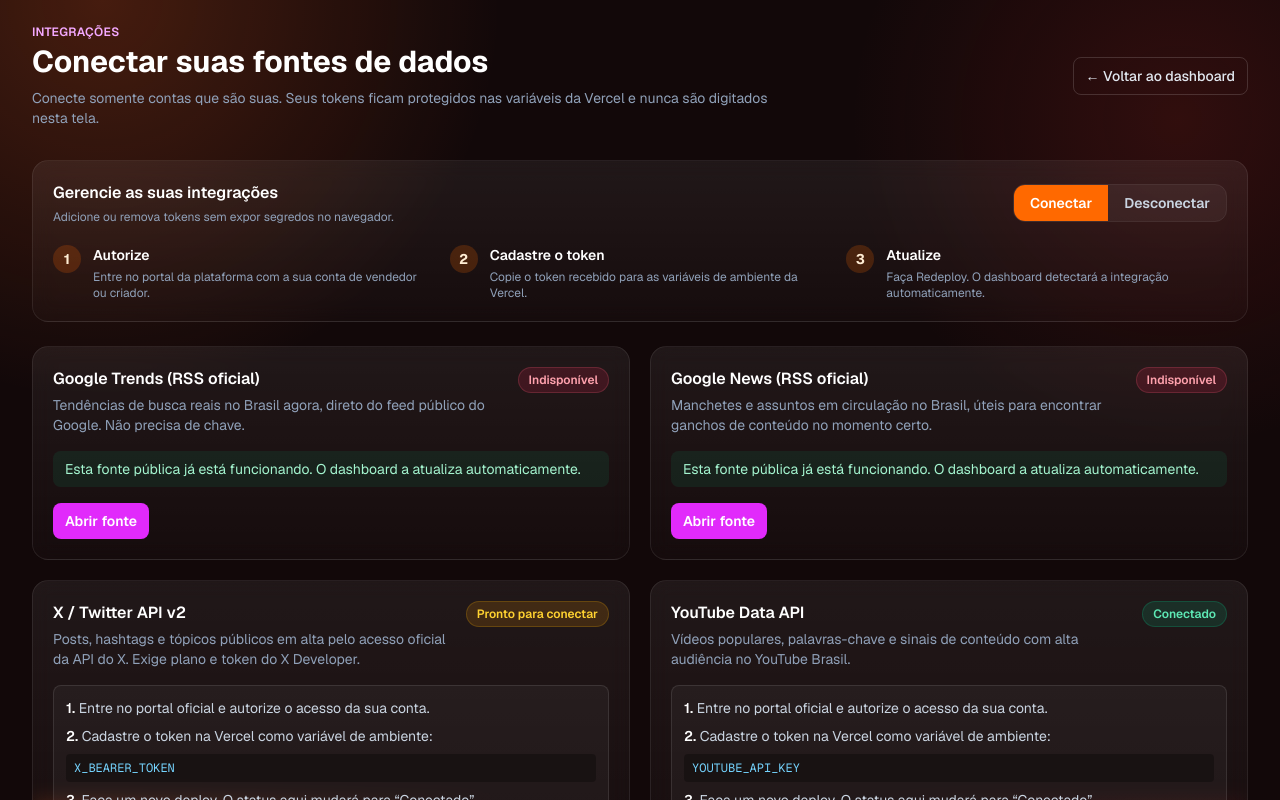
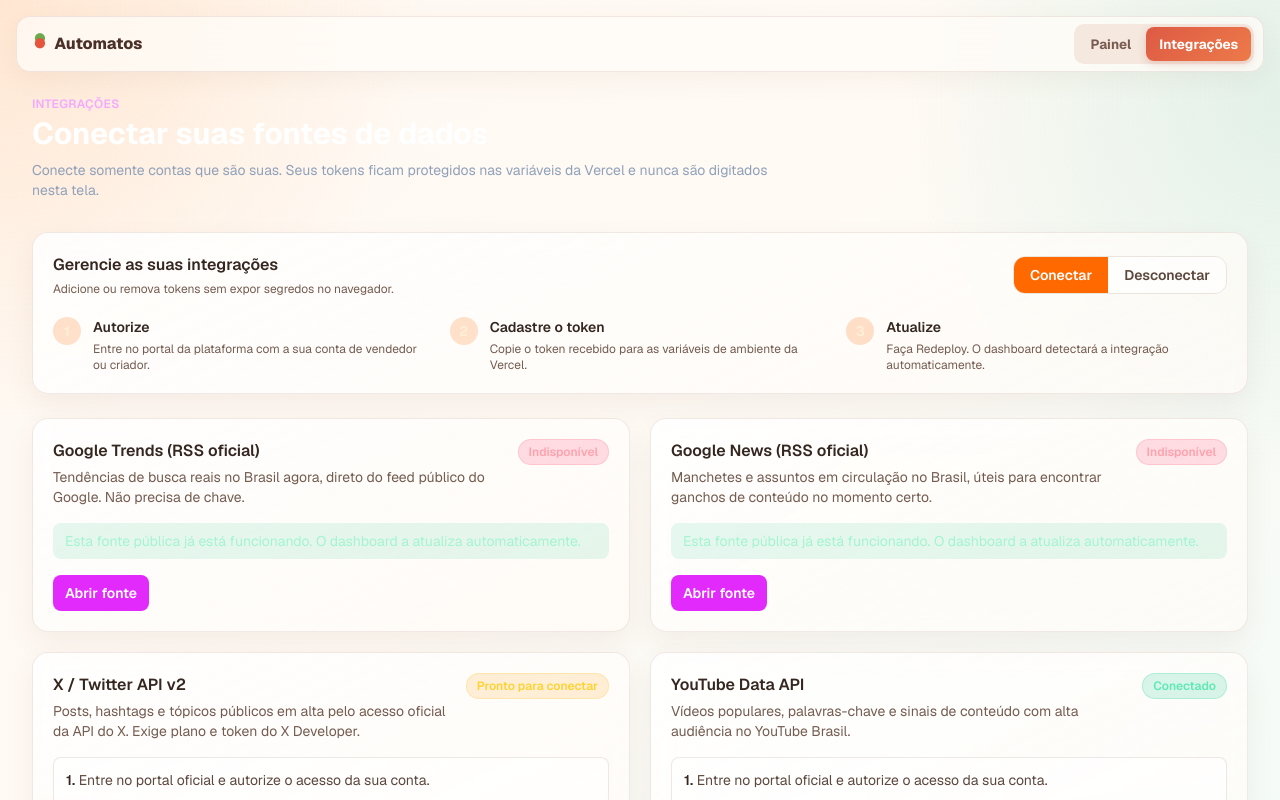
Before and after one commit to egnear/selltrend-dash, a Next.js app: page /conexoes in a window 1280 px wide. Shown: the top 800 px of the page. Built offline with nearby package versions, Linux system fonts and the light colour scheme; no server answers.

Commit message:
Refresh Automatos visual system and page switcher

```diff
--- a/src/app/conexoes/page.tsx
+++ b/src/app/conexoes/page.tsx
@@ -1,6 +1,5 @@
 "use client";
 
-import Link from "next/link";
 import { useEffect, useState } from "react";
 import type { DataSourceInfo, DashboardSummary } from "@/lib/types";
 
@@ -131,9 +130,6 @@
             Conecte somente contas que são suas. Seus tokens ficam protegidos nas variáveis da Vercel e nunca são digitados nesta tela.
           </p>
         </div>
-        <Link href="/" className="rounded-lg border border-white/15 px-3 py-2 text-sm font-medium text-slate-200 hover:bg-white/10 transition-colors">
-          ← Voltar ao dashboard
-        </Link>
       </div>
 
       <section className="glass-card rounded-2xl p-5 mb-6">
--- a/src/app/globals.css
+++ b/src/app/globals.css
@@ -1,8 +1,8 @@
 @import "tailwindcss";
 
 :root {
-  --background: #120809;
-  --foreground: #eef1f8;
+  --background: #fff8f2;
+  --foreground: #2c2421;
 }
 
 @theme inline {
@@ -14,9 +14,9 @@
 
 body {
   background:
-    radial-gradient(circle at 8% 0%, rgba(255, 100, 35, 0.22) 0%, transparent 28%),
-    radial-gradient(circle at 92% 15%, rgba(190, 40, 35, 0.18) 0%, transparent 24%),
-    #120809;
+    radial-gradient(circle at 0% 0%, rgba(255, 193, 141, 0.32) 0%, transparent 28%),
+    radial-gradient(circle at 100% 12%, rgba(174, 221, 204, 0.32) 0%, transparent 26%),
+    linear-gradient(135deg, #fff8f2 0%, #fffaf4 48%, #f5fbf7 100%);
   color: var(--foreground);
   font-family: var(--font-sans), Arial, Helvetica, sans-serif;
   min-height: 100vh;
@@ -27,7 +27,7 @@
   height: 8px;
 }
 ::-webkit-scrollbar-thumb {
-  background: #2a2d45;
+  background: #d7aaa0;
   border-radius: 8px;
 }
 ::-webkit-scrollbar-track {
@@ -35,16 +35,87 @@
 }
 
 .glass-card {
-  background: linear-gradient(180deg, rgba(255, 255, 255, 0.065), rgba(255, 255, 255, 0.02));
-  border: 1px solid rgba(255, 255, 255, 0.08);
+  background: linear-gradient(155deg, rgba(255, 255, 255, 0.86), rgba(255, 251, 246, 0.72));
+  border: 1px solid rgba(139, 85, 71, 0.12);
   backdrop-filter: blur(10px);
+  box-shadow: 0 12px 28px rgba(116, 77, 59, 0.07);
 }
+
+/* Existing data widgets share dark-theme utilities; keep their information readable on the new light surface. */
+.glass-card .text-white { color: #352720; }
+.glass-card .text-slate-100,
+.glass-card .text-slate-200 { color: #44342d; }
+.glass-card .text-slate-300 { color: #5c473d; }
+.glass-card .text-slate-400 { color: #745c50; }
+.glass-card .text-slate-500 { color: #8a6d60; }
+.glass-card [class*="border-white"] { border-color: rgba(121, 80, 62, 0.13); }
+.glass-card [class*="bg-white/"] { background-color: rgba(255, 255, 255, 0.58); }
+.glass-card select { color: #44342d; background-color: rgba(255, 255, 255, 0.78); }
+.glass-card select option { color: #44342d; background: #fffaf5; }
+.glass-card [class*="bg-fuchsia"].text-white,
+.glass-card [class*="bg-orange"].text-white,
+.glass-card [class*="bg-rose"].text-white { color: #fff; }
+
+.app-nav {
+  width: min(1400px, calc(100% - 2rem));
+  margin: 1rem auto 0;
+  min-height: 52px;
+  display: flex;
+  align-items: center;
+  justify-content: space-between;
+  gap: 1rem;
+  padding: 0.45rem 0.55rem 0.45rem 1rem;
+  border: 1px solid rgba(139, 85, 71, 0.12);
+  border-radius: 14px;
+  background: rgba(255, 253, 249, 0.74);
+  box-shadow: 0 8px 24px rgba(116, 77, 59, 0.06);
+  backdrop-filter: blur(12px);
+}
+
+.app-nav-brand {
+  display: inline-flex;
+  align-items: center;
+  gap: 0.45rem;
+  color: #4b3028;
+  font-weight: 750;
+  text-decoration: none;
+}
+
+.app-nav-tomato {
+  color: #e7543e;
+  font-size: 1.45rem;
+  line-height: 0;
+  text-shadow: 0 -5px 0 #6ea84d;
+  animation: tomato-pulse 4s ease-in-out infinite;
+}
+
+.page-switch {
+  display: flex;
+  gap: 0.15rem;
+  padding: 0.2rem;
+  border-radius: 10px;
+  background: #f4e8df;
+}
+
+.page-switch-link {
+  color: #7a5b50;
+  border-radius: 8px;
+  padding: 0.42rem 0.8rem;
+  font-size: 0.84rem;
+  font-weight: 650;
+  text-decoration: none;
+  transition: color 180ms ease, background 180ms ease, transform 180ms ease, box-shadow 180ms ease;
+}
+
+.page-switch-link:hover { color: #492f27; transform: translateY(-1px); }
+.page-switch-link-active { color: #fff; background: linear-gradient(135deg, #dd5a44, #ed7a49); box-shadow: 0 3px 8px rgba(194, 71, 53, 0.22); }
 
 .automatos-header {
   position: relative;
   overflow: hidden;
-  border: 1px solid rgba(255, 139, 72, 0.25);
-  background: linear-gradient(110deg, rgba(173, 34, 24, 0.42), rgba(86, 20, 19, 0.42) 48%, rgba(26, 13, 14, 0.6));
+  border: 1px solid rgba(221, 101, 73, 0.26);
+  background: linear-gradient(110deg, #d95a43 0%, #e77a4c 48%, #e8956a 100%);
+  box-shadow: 0 14px 32px rgba(181, 78, 54, 0.16);
 }
 
 .automatos-header::after {
@@ -52,7 +123,7 @@
   position: absolute;
   right: -12px;
   bottom: -24px;
-  color: rgba(255, 192, 148, 0.11);
+  color: rgba(255, 239, 217, 0.2);
   font-size: 112px;
   letter-spacing: 8px;
   transform: rotate(-12deg);
@@ -69,6 +140,12 @@
   box-shadow: inset -7px -8px 10px rgba(91, 13, 14, 0.35), 0 12px 24px rgba(255, 69, 40, 0.22);
   animation: tomato-pulse 4s ease-in-out infinite;
 }
+
+.dashboard-reveal {
+  animation: dashboard-reveal 540ms both cubic-bezier(0.2, 0.8, 0.2, 1);
+}
+.dashboard-reveal-delay-1 { animation-delay: 80ms; }
+.dashboard-reveal-delay-2 { animation-delay: 160ms; }
 
 .tomato-leaf {
   position: absolute;
@@ -94,7 +171,13 @@
 @keyframes gear-spin { to { transform: rotate(360deg); } }
 @keyframes gear-drift { to { transform: rotate(348deg); } }
 @keyframes tomato-pulse { 50% { transform: translateY(-2px) scale(1.025); } }
+@keyframes dashboard-reveal { from { opacity: 0; transform: translateY(10px); } to { opacity: 1; transform: translateY(0); } }
 
 @media (prefers-reduced-motion: reduce) {
   *, *::before, *::after { animation-duration: 0.01ms !important; animation-iteration-count: 1 !important; }
 }
+
+@media (max-width: 640px) {
+  .app-nav { width: calc(100% - 1.5rem); margin-top: 0.75rem; padding-left: 0.8rem; }
+  .page-switch-link { padding-inline: 0.65rem; }
+}
--- a/src/app/layout.tsx
+++ b/src/app/layout.tsx
@@ -1,5 +1,6 @@
 import type { Metadata } from "next";
 import { Geist, Geist_Mono } from "next/font/google";
+import { AppNavigation } from "@/components/AppNavigation";
 import "./globals.css";
 
 const geistSans = Geist({
@@ -24,7 +25,10 @@
       lang="pt-BR"
       className={`${geistSans.variable} ${geistMono.variable} h-full antialiased`}
     >
-      <body className="min-h-full flex flex-col">{children}</body>
+      <body className="min-h-full flex flex-col">
+        <AppNavigation />
+        {children}
+      </body>
     </html>
   );
 }
--- a/src/app/page.tsx
+++ b/src/app/page.tsx
@@ -1,6 +1,5 @@
 "use client";
 
-import Link from "next/link";
 import { useCallback, useEffect, useState } from "react";
 import { FiltersBar } from "@/components/FiltersBar";
 import { KpiCard } from "@/components/KpiCard";
@@ -59,9 +58,6 @@
             </p>
           </div>
         </div>
-        <Link href="/conexoes" className="rounded-lg border border-orange-300/35 bg-orange-400/15 px-3 py-2 text-sm font-semibold text-orange-100 hover:bg-orange-400/25 transition-colors">
-          Gerenciar integrações →
-        </Link>
       </header>
 
       <FiltersBar
@@ -80,7 +76,7 @@
 
       {summary ? (
         <>
-          <section className="grid grid-cols-2 md:grid-cols-4 gap-4">
+          <section className="dashboard-reveal grid grid-cols-2 md:grid-cols-4 gap-4">
             <KpiCard
               label="Volume de vendas (índice)"
               value={summary.kpis.totalSalesVolume.toLocaleString("pt-BR")}
@@ -107,14 +103,14 @@
             />
           </section>
 
-          <section className="grid grid-cols-1 lg:grid-cols-3 gap-6">
+          <section className="dashboard-reveal dashboard-reveal-delay-1 grid grid-cols-1 lg:grid-cols-3 gap-6">
             <div className="lg:col-span-2">
               <VolumeChart data={summary.timeline} />
             </div>
             <PlatformShareChart data={summary.platformShares} />
           </section>
 
-          <section className="grid grid-cols-1 lg:grid-cols-3 gap-6">
+          <section className="dashboard-reveal dashboard-reveal-delay-2 grid grid-cols-1 lg:grid-cols-3 gap-6">
             <div className="lg:col-span-2">
               <CategoryBarChart data={summary.categoryStats} />
             </div>
--- /dev/null
+++ b/src/components/AppNavigation.tsx
@@ -0,0 +1,38 @@
+"use client";
+
+import Link from "next/link";
+import { usePathname } from "next/navigation";
+
+const links = [
+  { href: "/", label: "Painel" },
+  { href: "/conexoes", label: "Integrações" },
+];
+
+export function AppNavigation() {
+  const pathname = usePathname();
+
+  return (
+    <nav className="app-nav" aria-label="Navegação principal">
+      <Link href="/" className="app-nav-brand" aria-label="Automatos, ir para o painel">
+        <span className="app-nav-tomato" aria-hidden="true">●</span>
+        <span>Automatos</span>
+      </Link>
+      <div className="page-switch" role="tablist" aria-label="Páginas do Automatos">
+        {links.map((link) => {
+          const active = pathname === link.href;
+          return (
+            <Link
+              key={link.href}
+              href={link.href}
+              role="tab"
+              aria-selected={active}
+              className={`page-switch-link ${active ? "page-switch-link-active" : ""}`}
+            >
+              {link.label}
+            </Link>
+          );
+        })}
+      </div>
+    </nav>
+  );
+}
```
